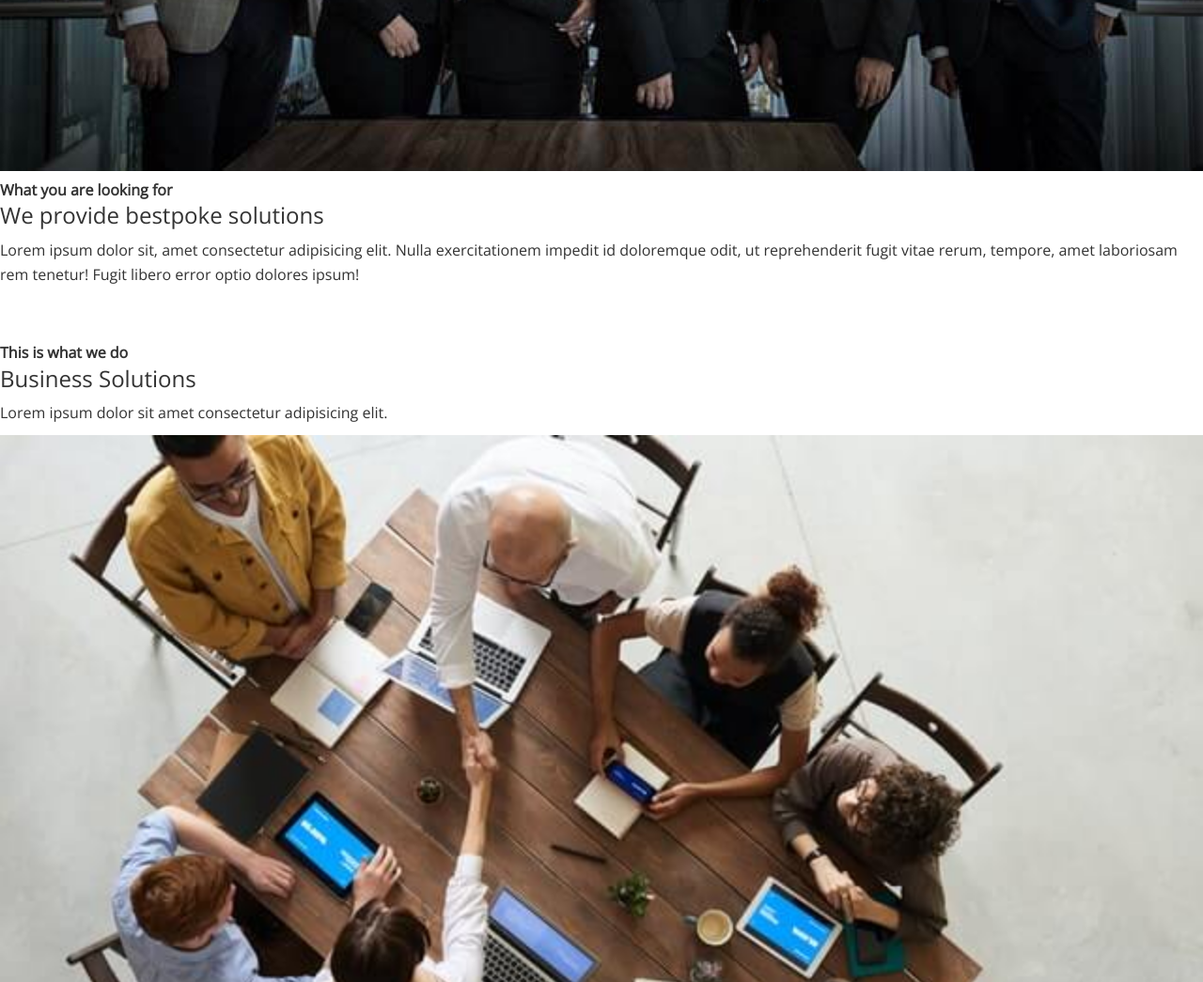
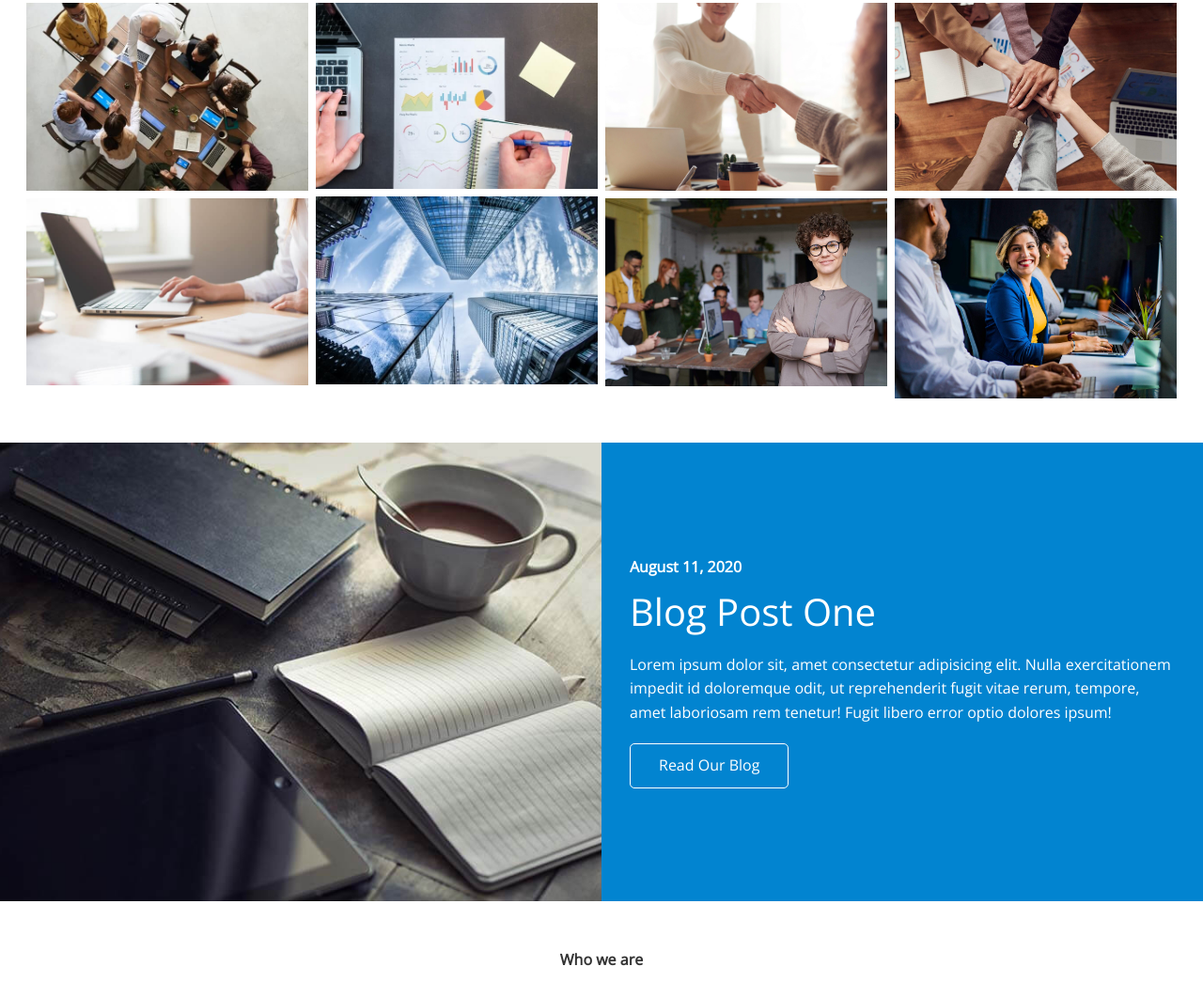
Before and after one commit to abhinavg916/catalyst-investors, a plain HTML site: page html/index.html in a window 1280 px wide. Shown: the part 1755-2800 px from the top of the page at 94% size. Drawn offline with nearby package versions, Linux system fonts and the light colour scheme; some icons are missing.

```diff
--- a/css/utilities.css
+++ b/css/utilities.css
@@ -24,22 +24,22 @@
     opacity: 0.9;
 }
 
-.btn-primary {
+.btn-primary, .bg-primary {
     background: #28a745;
     color: #fff;
 }
 
-.btn-secondary {
+.btn-secondary, .bg-secondary {
     background: #0284d0;
     color: #fff;
 }
 
-.btn-dark {
+.btn-dark, .bg-dark {
     background: #333;
     color: #fff;
 }
 
-.btn-light {
+.btn-light, .bg-light {
     background: #f4f4f4;
     color: #333;
 }
@@ -63,3 +63,88 @@
     /* > means direct child */
     padding: 20px;
 }
+
+/* Flex Columns */
+
+.flex-columns .flex-reverse .row {
+    flex-direction: row-reverse;
+}
+
+.flex-columns .row {
+    display: flex;
+    flex-direction: row;
+    flex-wrap: wrap;
+    width: 100%;
+}
+
+.flex-columns .column {
+    display: flex;
+    flex-direction: column;
+    flex-basis: 100%;
+    flex: 1;
+}
+
+.flex-columns .column .column-1, .flex-columns .column .column-2 {
+    height: 100%;
+}
+
+.flex-columns img {
+    width: 100%;
+    height: 100%;
+    object-fit: cover;
+}
+
+.flex-columns .column-2 {
+    display: flex;
+    flex-direction: column;
+    align-items: flex-start;
+    justify-content: center;
+    padding: 30px;
+}
+
+.flex-columns h2 {
+    font-size: 40px;
+    font-weight: 100;
+}
+
+.flex-columns h4 {
+    margin-bottom: 10px;
+}
+
+.flex-columns p {
+    margin: 20px 0;
+}
+
+/* Section Header */
+
+.section-header {
+    padding: 30px;
+    display: flex;
+    flex-direction: column;
+    align-items: center;
+    justify-content: center;
+    text-align: center;
+}
+
+.section-header h2 {
+    font-size: 40px;
+    margin: 20px 0;
+}
+
+.section-padding {
+    padding: 20px 20px 40px;
+}
+
+/* Flex Grid */
+
+.flex-grid .row {
+    display: flex;
+    flex-wrap: wrap;
+    padding: 0 4px;
+}
+
+.flex-grid .column {
+    flex: 25%;
+    max-width: 25%;
+    padding: 0 4px;
+}
```
